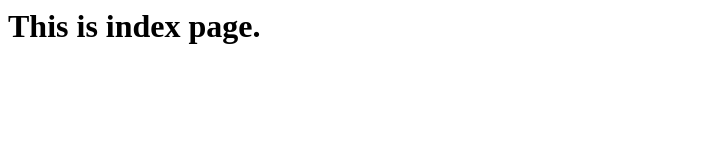
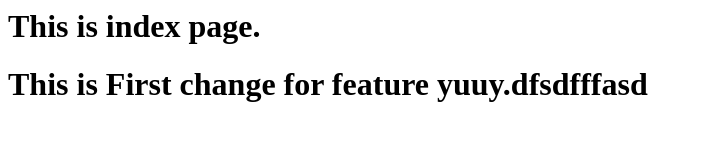
Before and after one commit to Shubhammittal940/GitProject, a plain HTML site: page index.html in a window 1280 px wide. Shown: the whole page, without its empty margins (0-703 px from the left). Drawn offline with Linux system fonts and the light colour scheme.

Commit message:
feature2

```diff
--- a/index.html
+++ b/index.html
@@ -2,5 +2,8 @@
     <head></head>
     <body>
         <h1>This is index page.</h1>
+        <h1>
+            This is First change for feature yuuy.dfsdfffasd
+        </h1>
     </body>
 </html>
```
